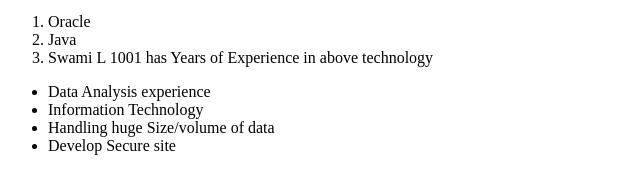
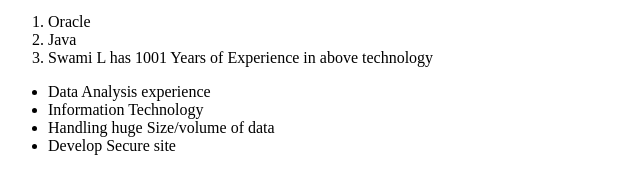
Before and after one commit to swamilal1/swamilal1, a plain HTML site: page index.html in a window 1280 px wide. Shown: the part 148-342 px from the top of the page, 0-640 px from the left. Drawn offline with Linux system fonts and the light colour scheme.

Commit message:
Commit-4

```diff
--- a/index.html
+++ b/index.html
@@ -31,7 +31,7 @@
   <ol>
      <li> Oracle  </li>
      <li> Java  </li>
-     <li> Swami L 1001 has Years of Experience in above technology </li>
+     <li> Swami L  has 1001 Years of Experience in above technology </li>
   </ol>
   <ul>
     <li> Data Analysis experience </li>
```
